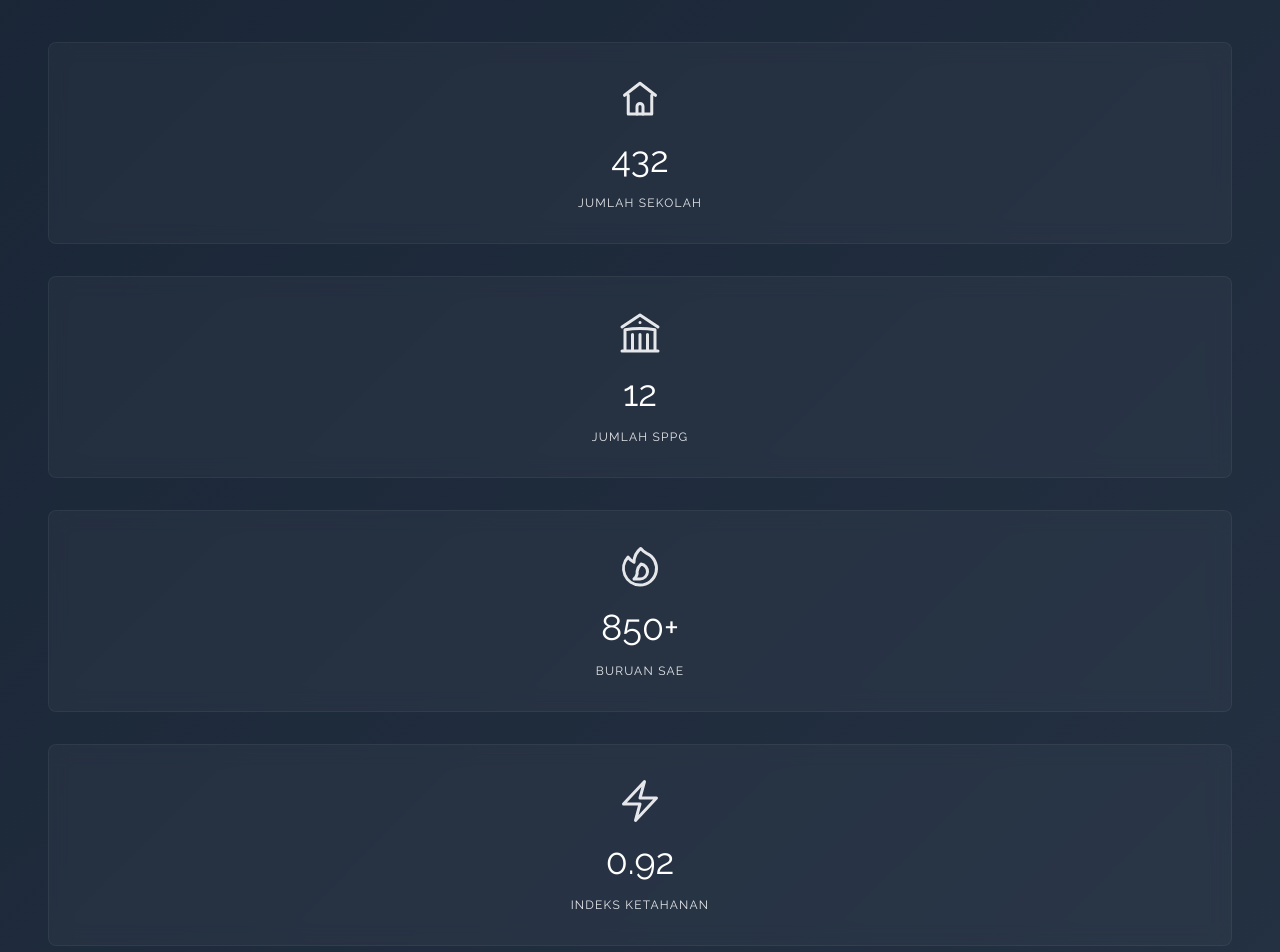
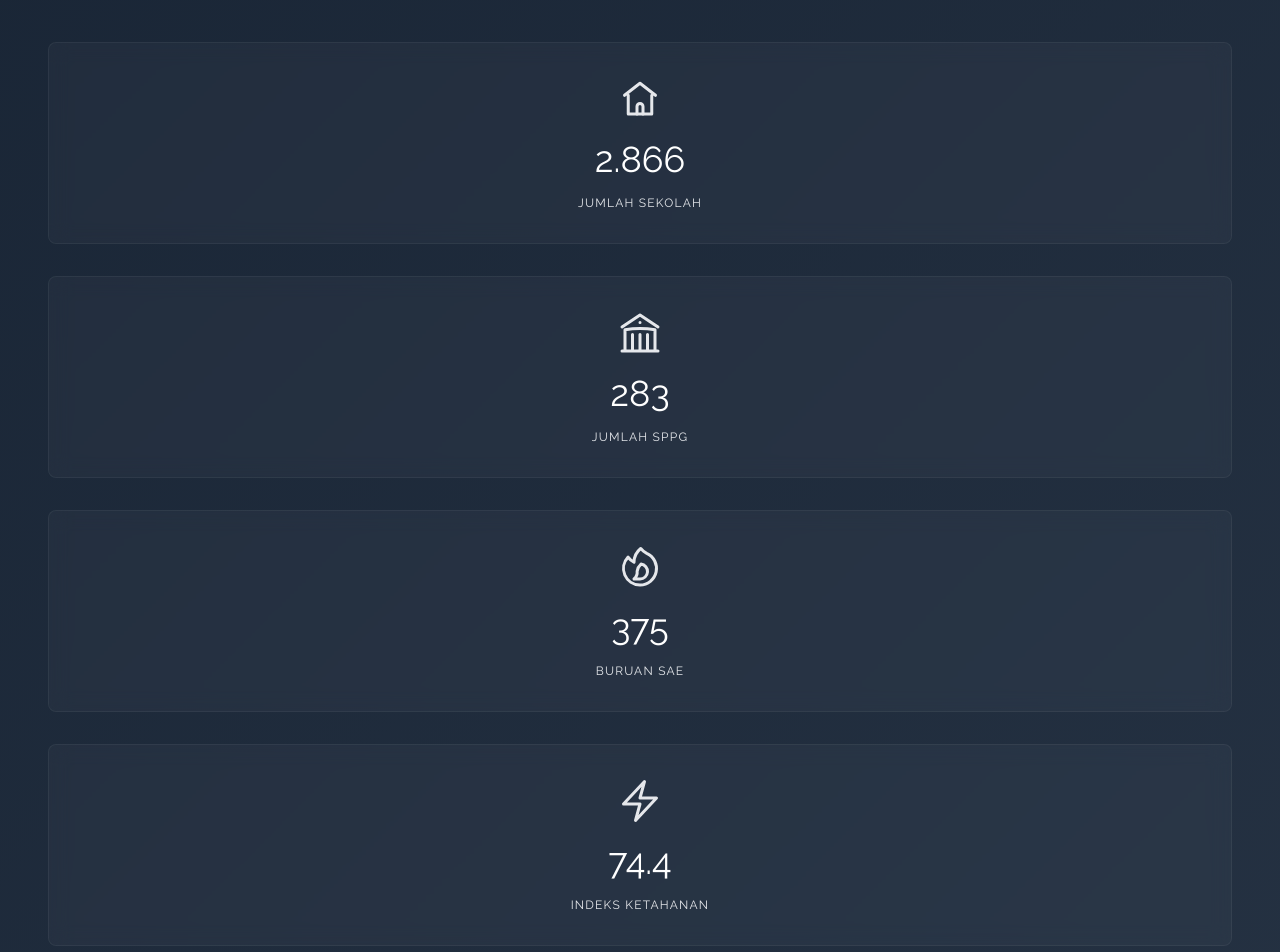
Before and after one commit to DavinChr/mapping-mbg-bandung, a React (Vite) app: page / in a window 1280 px wide. Shown: the part 1180-2132 px from the top of the page. Built offline with nearby package versions, Linux system fonts and the light colour scheme; no server answers.

Commit message:
fix statistik

```diff
--- a/src/components/Statistics.jsx
+++ b/src/components/Statistics.jsx
@@ -9,7 +9,7 @@ export default function Statistics() {
               <path strokeLinecap="round" strokeLinejoin="round" d="M10.5 19.5v-3.75a1.5 1.5 0 0 1 3 0V19.5"></path>
             </svg>
           </div>
-          <h3 className="text-4xl font-playfair text-white">432</h3>
+          <h3 className="text-4xl font-playfair text-white">2.866</h3>
           <p className="text-xs uppercase tracking-widest text-gold-accent">Jumlah Sekolah</p>
         </div>
 
@@ -19,7 +19,7 @@ export default function Statistics() {
               <path strokeLinecap="round" strokeLinejoin="round" d="M12 21v-8.25M15.75 21v-8.25M8.25 21v-8.25M3 9l9-6 9 6m-1.5 12V10.332A48.36 48.36 0 0 0 12 9.75c-2.551 0-5.056.2-7.5.582V21M3 21h18M12 6.75h.008v.008H12V6.75Z"></path>
             </svg>
           </div>
-          <h3 className="text-4xl font-playfair text-white">12</h3>
+          <h3 className="text-4xl font-playfair text-white">283</h3>
           <p className="text-xs uppercase tracking-widest text-gold-accent">Jumlah SPPG</p>
         </div>
 
@@ -30,7 +30,7 @@ export default function Statistics() {
               <path strokeLinecap="round" strokeLinejoin="round" d="M12 18a3.75 3.75 0 0 0 .495-7.468 5.99 5.99 0 0 0-1.925 3.547 4.5 4.5 0 0 1-1.57 3.921Z"></path>
             </svg>
           </div>
-          <h3 className="text-4xl font-playfair text-white">850+</h3>
+          <h3 className="text-4xl font-playfair text-white">375</h3>
           <p className="text-xs uppercase tracking-widest text-gold-accent">Buruan SAE</p>
         </div>
 
@@ -40,7 +40,7 @@ export default function Statistics() {
               <path strokeLinecap="round" strokeLinejoin="round" d="M3.75 13.5l10.5-11.25L12 10.5h8.25L9.75 21.75 12 13.5H3.75z"></path>
             </svg>
           </div>
-          <h3 className="text-4xl font-playfair text-white">0.92</h3>
+          <h3 className="text-4xl font-playfair text-white">74.4</h3>
           <p className="text-xs uppercase tracking-widest text-gold-accent">Indeks Ketahanan</p>
         </div>
       </div>
```
